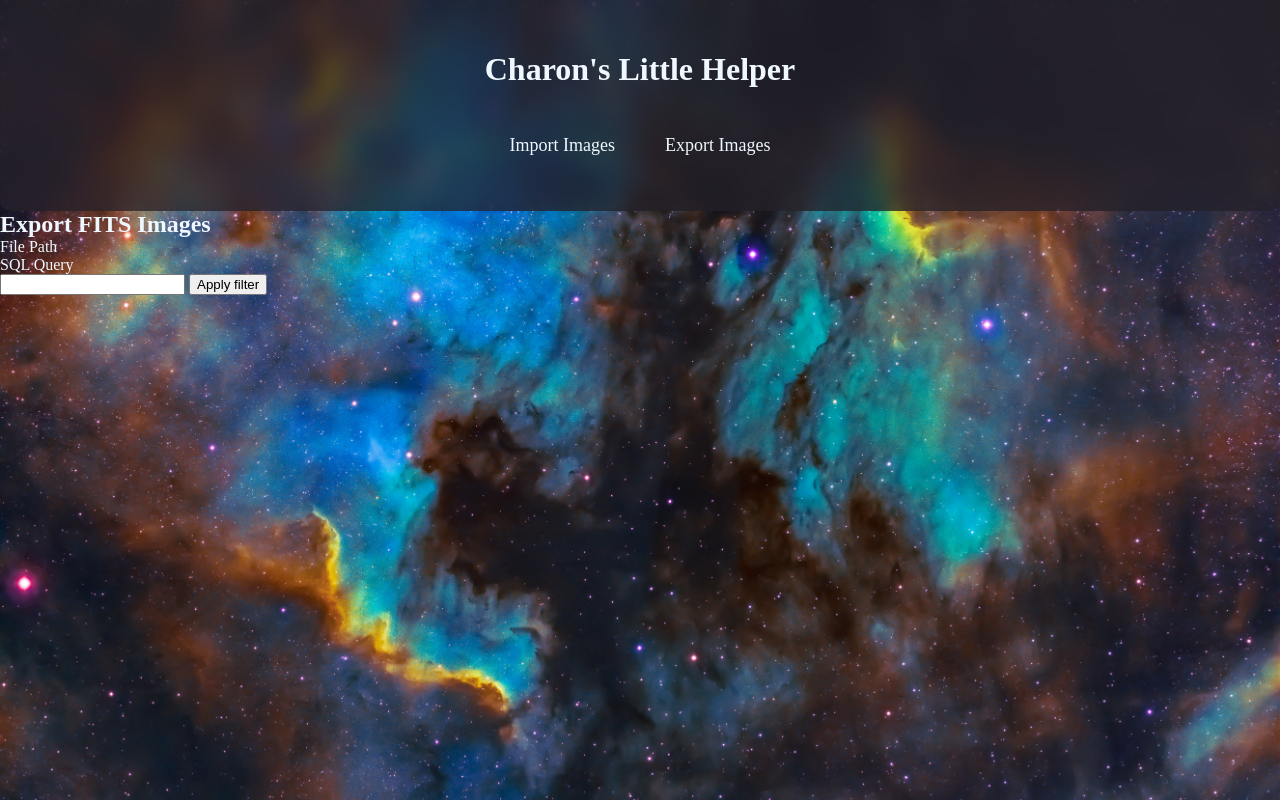
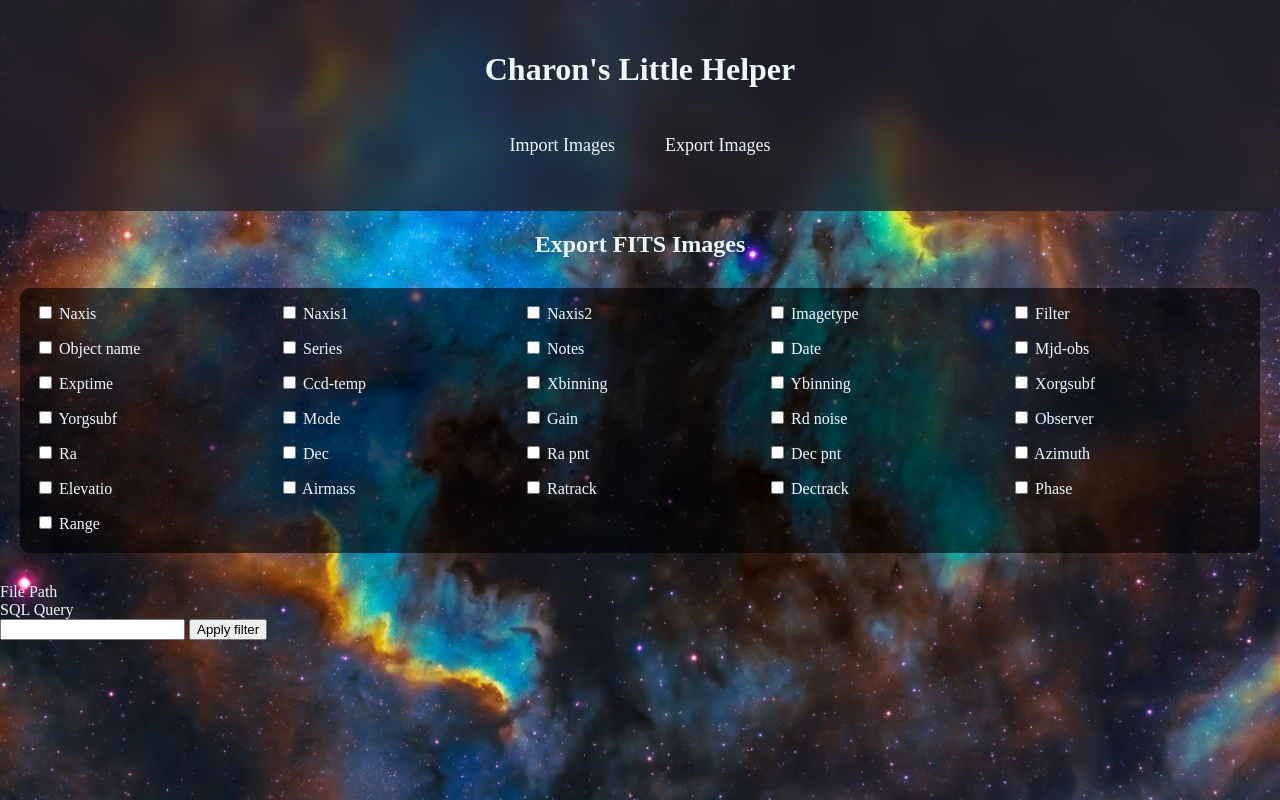
Before and after one commit to TIS2023-FMFI/hviezdna-obloha, a Django app: page /export_fits/ in a window 1280 px wide. Run offline with Django 4.2, Linux system fonts and the light colour scheme.

Commit message:
export formular checkboxes

```diff
--- a/NightSky/Observatory/forms.py
+++ b/NightSky/Observatory/forms.py
@@ -7,3 +7,37 @@ class DirectoryForm(forms.Form):
                                                                    'name': 'directory_path',
                                                                    'type': 'text'}),
                                      required=True)
+
+
+class ExportForm(forms.Form):
+    NAXIS = forms.BooleanField(label='Naxis', required=False)
+    NAXIS1 = forms.BooleanField(label='Naxis1', required=False)
+    NAXIS2 = forms.BooleanField(label='Naxis2', required=False)
+    IMAGETYP = forms.BooleanField(label='Imagetype', required=False)
+    FILTER = forms.BooleanField(label='Filter', required=False)
+    OBJECT_NAME = forms.BooleanField(label='Object name', required=False)
+    SERIES = forms.BooleanField(label='Series', required=False)
+    NOTES = forms.BooleanField(label='Notes', required=False)
+    DATE = forms.BooleanField(label='Date', required=False)
+    MJD_OBS = forms.BooleanField(label='Mjd-obs', required=False)
+    EXPTIME = forms.BooleanField(label='Exptime', required=False)
+    CCD_TEMP = forms.BooleanField(label='Ccd-temp', required=False)
+    XBINNING = forms.BooleanField(label='Xbinning', required=False)
+    YBINNING = forms.BooleanField(label='Ybinning', required=False)
+    XORGSUBF = forms.BooleanField(label='Xorgsubf', required=False)
+    YORGSUBF = forms.BooleanField(label='Yorgsubf', required=False)
+    MODE = forms.BooleanField(label='Mode', required=False)
+    GAIN = forms.BooleanField(label='Gain', required=False)
+    RD_NOISE = forms.BooleanField(label='Rd noise', required=False)
+    OBSERVER = forms.BooleanField(label='Observer', required=False)
+    RA = forms.BooleanField(label='Ra', required=False)
+    DEC = forms.BooleanField(label='Dec', required=False)
+    RA_PNT = forms.BooleanField(label='Ra pnt', required=False)
+    DEC_PNT = forms.BooleanField(label='Dec pnt', required=False)
+    AZIMUTH = forms.BooleanField(label='Azimuth', required=False)
+    ELEVATIO = forms.BooleanField(label='Elevatio', required=False)
+    AIRMASS = forms.BooleanField(label='Airmass', required=False)
+    RATRACK = forms.BooleanField(label='Ratrack', required=False)
+    DECTRACK = forms.BooleanField(label='Dectrack', required=False)
+    PHASE = forms.BooleanField(label='Phase', required=False)
+    RANGE = forms.BooleanField(label='Range', required=False)
--- a/NightSky/Observatory/templates/Observatory/export_fits.html
+++ b/NightSky/Observatory/templates/Observatory/export_fits.html
@@ -7,6 +7,34 @@
     <meta name="viewport" content="width=device-width, initial-scale=1.0">
     <title>Charon's Little Helper - Import Fits</title>
     <link rel="stylesheet" type="text/css" href="{% static 'styles.css' %}">
+
+    <style>
+
+        #export {
+            margin-top: 20px;
+            text-align: center;
+        }
+
+        #ExportForm {
+            padding: 20px;
+            border-radius: 20px;
+        }
+        .checkbox-container {
+            display: grid;
+            grid-template-columns: repeat(5, 1fr);
+            gap: 10px;
+            background-color: rgba(0, 0, 0, 0.6);
+            padding: 15px;
+            margin: 10px auto;
+            border-radius: 10px;
+        }
+
+        .checkbox-container label {
+            display: block;
+            margin-bottom: 5px;
+        }
+    </style>
+
 </head>
 <body>
     <div class="title_a_navbar">
@@ -16,9 +44,41 @@
             <a href="{% url 'export_fits' %}">Export Images</a>
         </nav>
     </div>
+    <div id="export">
     <h2>
         Export FITS Images
     </h2>
+    </div>
+
+    <form method="post" id="ExportForm">
+        {% csrf_token %}
+        <div class="checkbox-container">
+            {% for field in form %}
+                <label><input type="checkbox" name="{{ field.name }}" onclick="updateCheckedNames(this)"> {{ field.label }}</label>
+            {% endfor %}
+        </div>
+
+    </form>
+
+    <div id="checked-names"></div>
+
+     <script>
+        function updateCheckedNames(checkbox) {
+            var checkedNamesDiv = document.getElementById('checked-names');
+            var label = checkbox.parentNode.textContent.trim(); // Get the label text
+
+            if (checkbox.checked) {
+                // Append the checked checkbox
+                checkedNamesDiv.innerHTML += '<p>' + label + '</p>';
+            } else {
+                // Remove the unchecked checkbox
+                var regex = new RegExp('<p>' + label + '<\/p>', 'g');
+                checkedNamesDiv.innerHTML = checkedNamesDiv.innerHTML.replace(regex, '');
+            }
+        }
+    </script>
+
+
     <div>
         File Path
     </div>
--- a/NightSky/Observatory/views.py
+++ b/NightSky/Observatory/views.py
@@ -1,4 +1,5 @@
 from .forms import DirectoryForm
+from .forms import ExportForm
 import django.db.utils
 from django.shortcuts import render
 from .scripts.parsing import Parsing
@@ -25,7 +26,14 @@ def import_fits(request):
 
 
 def export_fits(request):
-    return render(request, 'Observatory/export_fits.html')
+    if request.method == 'POST':
+        form = ExportForm(request.POST)
+        if form.is_valid():
+            # process form data
+            pass
+    else:
+        form = ExportForm()
+    return render(request, 'Observatory/export_fits.html',  {'form': form})
 
 
 def execute_query(query):
@@ -36,9 +44,6 @@ def execute_query(query):
         except django.db.utils.IntegrityError:
             return 'Already in database'
 
-
-def export_fits(request):
-    return render(request, 'Observatory/export_fits.html')
 
 
 def number_of_nights(request):
```
